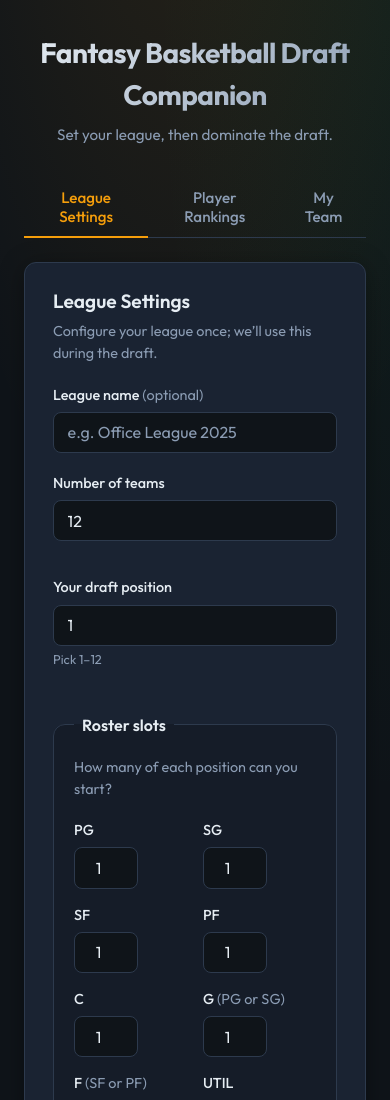
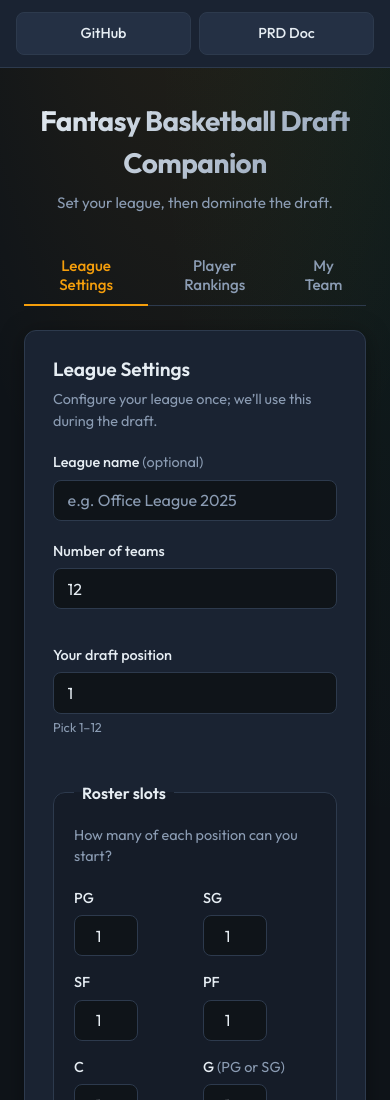
Before and after one commit to sudobric/fantasy-draft-companion, a website: page index.html in a window 390 px wide. Shown: the top 1100 px of the page. Drawn offline with Linux system fonts and the light colour scheme.

Commit message:
Add sidebar with links to Github and PRD doc

```diff
--- a/css/styles.css
+++ b/css/styles.css
@@ -34,7 +34,45 @@ body {
     radial-gradient(ellipse 60% 40% at 100% 0%, rgba(34, 197, 94, 0.06), transparent);
 }
 
+.layout {
+  display: flex;
+  min-height: 100vh;
+}
+
+.sidebar {
+  width: 140px;
+  flex-shrink: 0;
+  padding: 1.5rem 0.75rem;
+  background: var(--surface);
+  border-right: 1px solid var(--border);
+  display: flex;
+  flex-direction: column;
+  gap: 0.5rem;
+}
+
+.sidebar-btn {
+  display: block;
+  padding: 0.6rem 1rem;
+  font-family: var(--font);
+  font-size: 0.9rem;
+  font-weight: 500;
+  color: var(--text);
+  background: var(--surface-hover);
+  border: 1px solid var(--border);
+  border-radius: 8px;
+  text-decoration: none;
+  text-align: center;
+  transition: background 0.2s, border-color 0.2s, color 0.2s;
+}
+
+.sidebar-btn:hover {
+  background: var(--border);
+  border-color: var(--accent);
+  color: var(--accent);
+}
+
 .app {
+  flex: 1;
   max-width: 640px;
   margin: 0 auto;
   padding: 2rem 1.5rem;
@@ -761,6 +799,24 @@ fieldset.roster-section legend {
   color: var(--text);
 }
 
+@media (max-width: 640px) {
+  .layout {
+    flex-direction: column;
+  }
+
+  .sidebar {
+    width: 100%;
+    flex-direction: row;
+    padding: 0.75rem 1rem;
+    border-right: none;
+    border-bottom: 1px solid var(--border);
+  }
+
+  .sidebar-btn {
+    flex: 1;
+  }
+}
+
 @media (max-width: 520px) {
   .form-row {
     grid-template-columns: 1fr;
--- a/index.html
+++ b/index.html
@@ -10,7 +10,12 @@
   <link rel="stylesheet" href="css/styles.css" />
 </head>
 <body>
-  <div class="app">
+  <div class="layout">
+    <aside class="sidebar">
+      <a href="https://github.com/sudobric/fantasy-draft-companion" target="_blank" rel="noopener noreferrer" class="sidebar-btn">GitHub</a>
+      <a href="https://www.notion.so/PRD-Fantasy-Basketball-Draft-Companion-3065c29382cf80e28567f386ba897b44?source=copy_link" target="_blank" rel="noopener noreferrer" class="sidebar-btn">PRD Doc</a>
+    </aside>
+    <div class="app">
     <header class="header">
       <h1>Fantasy Basketball Draft Companion</h1>
       <p class="tagline">Set your league, then dominate the draft.</p>
@@ -165,6 +170,7 @@
     <footer class="footer">
       <p>Settings are stored in your browser only. Clear site data to remove them.</p>
     </footer>
+    </div>
   </div>
 
   <script src="js/app.js"></script>
```
Also changed, not shown: draft.html (+7 -1 lines), README.md.
